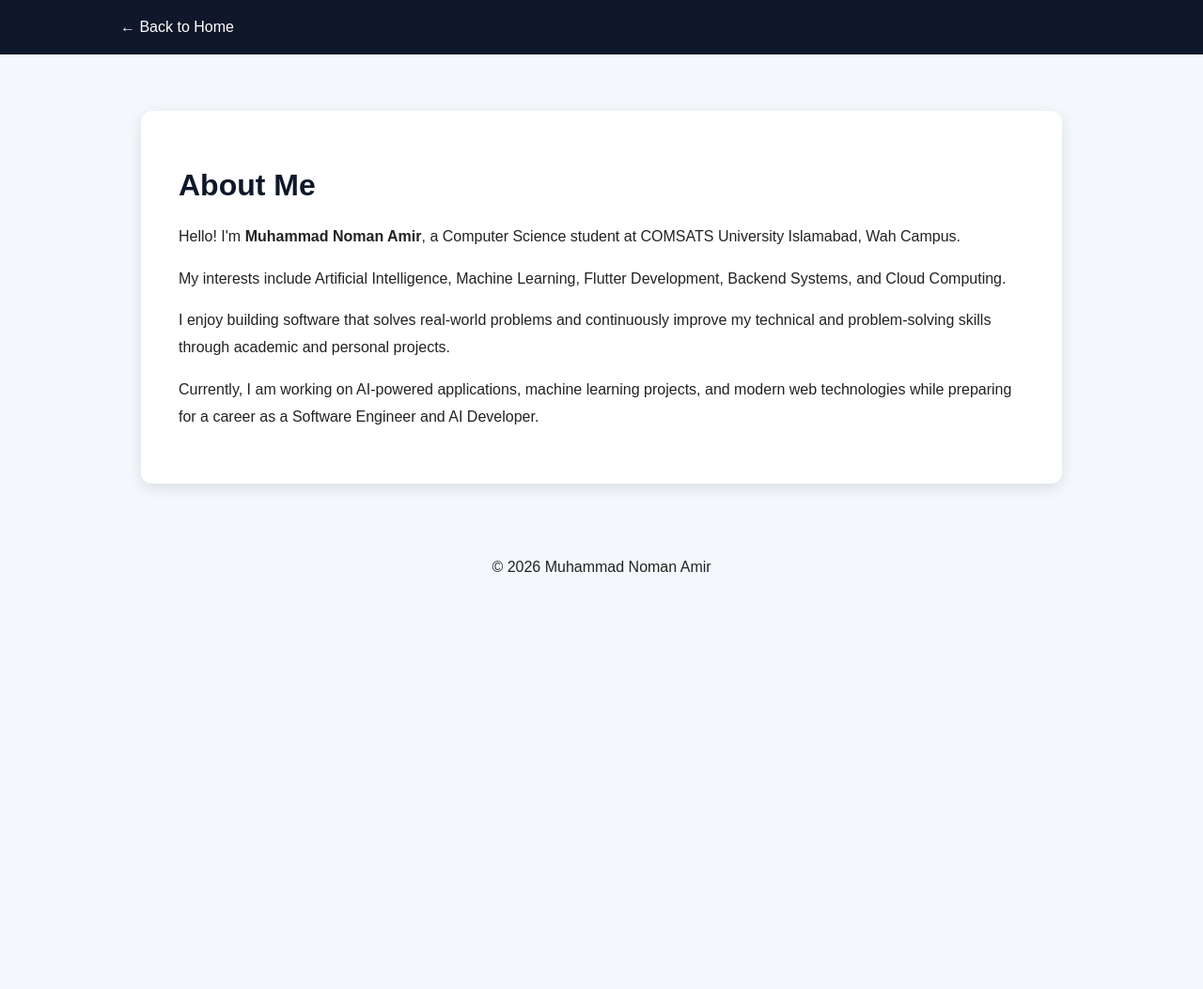
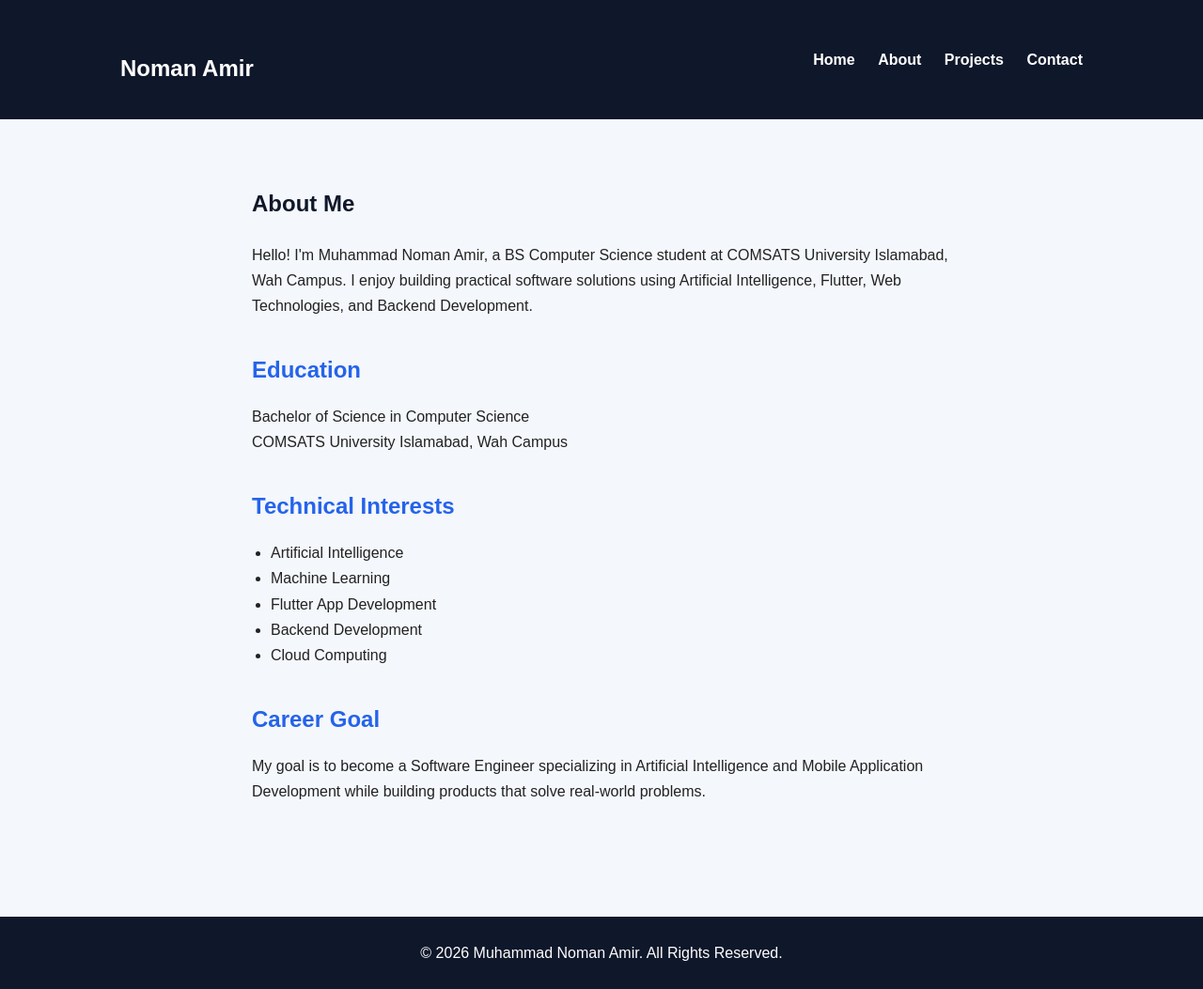
Before and after one commit to nomanamir20/portfolio, a plain HTML site: page about.html in a window 1280 px wide. Shown: the whole page at 94% size. Before the commit the page ends 800 px from the top, so only its background shows below. Drawn offline with Linux system fonts and the light colour scheme.

Commit message:
Update about.html with new content and styling

```diff
--- a/about.html
+++ b/about.html
@@ -3,50 +3,76 @@
 <head>
 <meta charset="UTF-8">
 <meta name="viewport" content="width=device-width, initial-scale=1.0">
+
 <title>About | Muhammad Noman Amir</title>
 
 <style>
+
+*{
+margin:0;
+padding:0;
+box-sizing:border-box;
+font-family:Arial, Helvetica, sans-serif;
+}
+
 body{
-    margin:0;
-    font-family:Arial, Helvetica, sans-serif;
 background:#f4f7fb;
 color:#222;
+line-height:1.7;
 }
 
 header{
 background:#0f172a;
-    color:white;
-    padding:20px 10%;
+padding:18px 10%;
+display:flex;
+justify-content:space-between;
+align-items:center;
 }
 
-header a{
+header h2{
+color:white;
+}
+
+nav a{
 color:white;
 text-decoration:none;
+margin-left:20px;
+font-weight:bold;
 }
 
-.container{
-    width:80%;
-    max-width:900px;
-    margin:60px auto;
-    background:white;
-    padding:40px;
-    border-radius:12px;
-    box-shadow:0 5px 15px rgba(0,0,0,.1);
+nav a:hover{
+color:#38bdf8;
+}
+
+section{
+padding:70px 10%;
+max-width:1000px;
+margin:auto;
 }
 
 h1{
 color:#0f172a;
+margin-bottom:20px;
 }
 
-p{
-    line-height:1.8;
+h2{
+margin-top:35px;
+margin-bottom:15px;
+color:#2563eb;
+}
+
+ul{
+padding-left:20px;
 }
 
 footer{
+background:#0f172a;
+color:white;
 text-align:center;
+padding:25px;
 margin-top:50px;
-    padding:20px;
 }
+
 </style>
 
 </head>
@@ -54,34 +80,63 @@ footer{
 <body>
 
 <header>
-<a href="index.html">← Back to Home</a>
+
+<h2>Noman Amir</h2>
+
+<nav>
+
+<a href="index.html">Home</a>
+<a href="about.html">About</a>
+<a href="projects.html">Projects</a>
+<a href="contact.html">Contact</a>
+
+</nav>
+
 </header>
 
-<div class="container">
+<section>
 
 <h1>About Me</h1>
 
 <p>
-Hello! I'm <strong>Muhammad Noman Amir</strong>, a Computer Science student at COMSATS University Islamabad, Wah Campus.
+Hello! I'm Muhammad Noman Amir, a BS Computer Science student at COMSATS University Islamabad, Wah Campus.
+I enjoy building practical software solutions using Artificial Intelligence, Flutter, Web Technologies, and Backend Development.
 </p>
 
+<h2>Education</h2>
+
 <p>
-My interests include Artificial Intelligence, Machine Learning, Flutter Development, Backend Systems, and Cloud Computing.
+Bachelor of Science in Computer Science<br>
+COMSATS University Islamabad, Wah Campus
 </p>
 
+<h2>Technical Interests</h2>
+
+<ul>
+
+<li>Artificial Intelligence</li>
+
+<li>Machine Learning</li>
+
+<li>Flutter App Development</li>
+
+<li>Backend Development</li>
+
+<li>Cloud Computing</li>
+
+</ul>
+
+<h2>Career Goal</h2>
+
 <p>
-I enjoy building software that solves real-world problems and continuously improve my technical and problem-solving skills through academic and personal projects.
+My goal is to become a Software Engineer specializing in Artificial Intelligence and Mobile Application Development while building products that solve real-world problems.
 </p>
 
-<p>
-Currently, I am working on AI-powered applications, machine learning projects, and modern web technologies while preparing for a career as a Software Engineer and AI Developer.
-</p>
-
-</div>
+</section>
 
 <footer>
 
-© 2026 Muhammad Noman Amir
+<p>© 2026 Muhammad Noman Amir. All Rights Reserved.</p>
 
 </footer>
 
```
Lines whose indentation alone changed are shown as unchanged.
